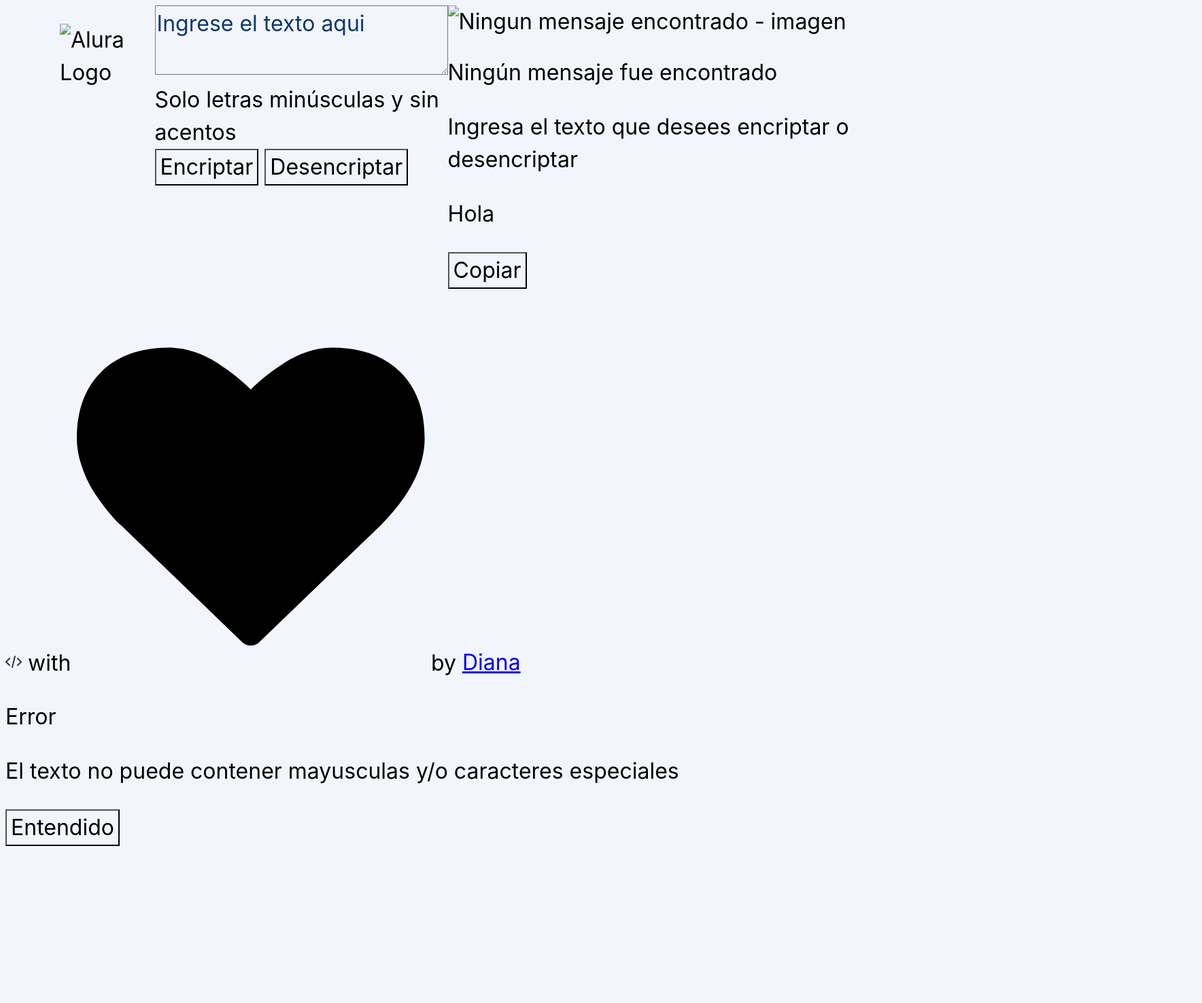
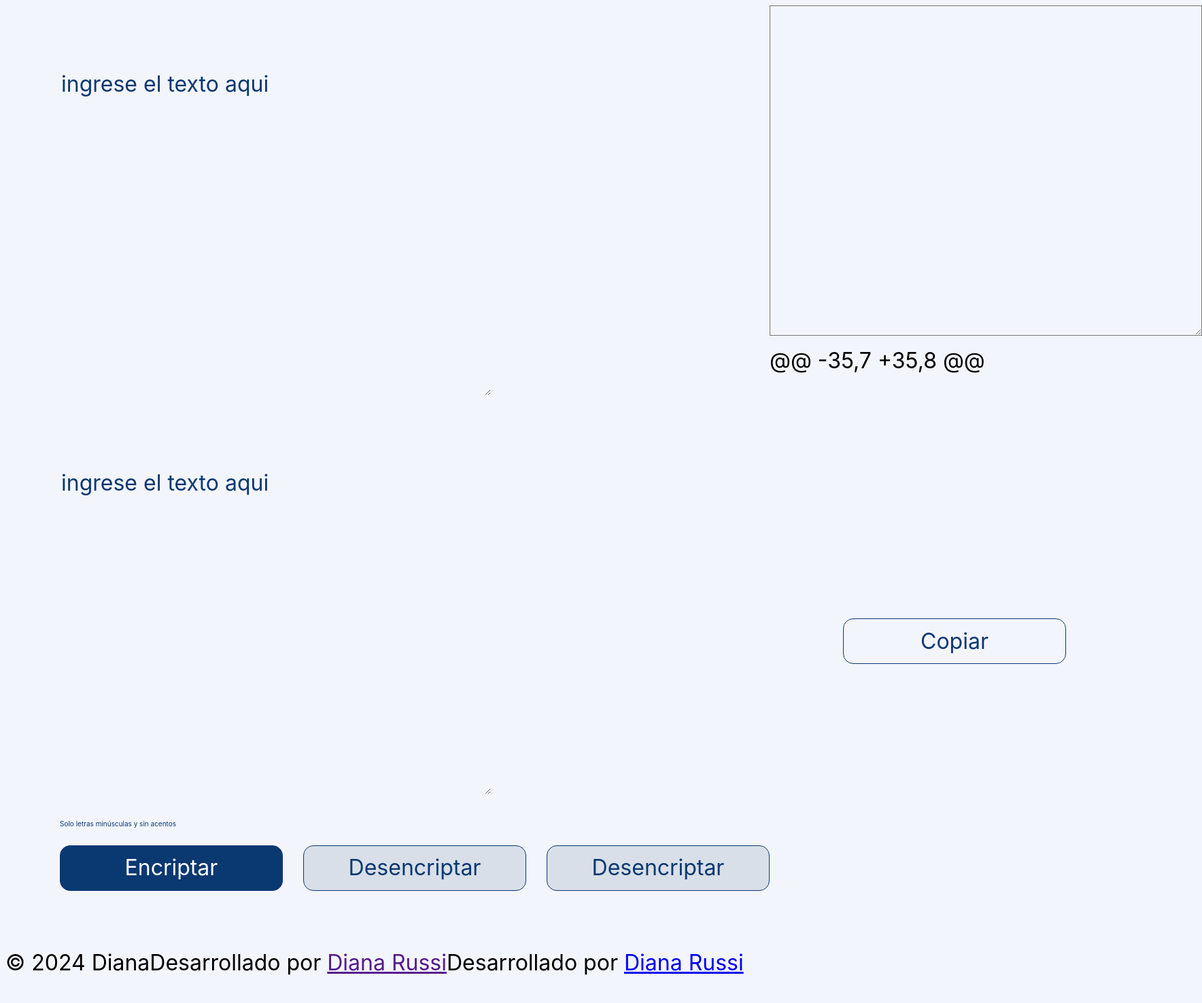
Before and after one commit to DianaRussi/encriptadorDeTexto, a plain HTML site: page index.html in a window 1280 px wide. Shown: the whole page at 68% size, 1768 px wide, since content can reach past the window. Before the commit the page ends 1253 px from the top, so only its background shows below. Drawn offline with Linux system fonts and the light colour scheme; files that its build step writes are made by us from their sources.

Commit message:
Algunos arreglos

```diff
--- a/index.html
+++ b/index.html
@@ -5,89 +5,44 @@
     <meta charset="UTF-8">
 
     <meta name="viewport" content="width=device-width, initial-scale=1.0">
-    <title>Encriptador | Oracle + Alura</title>
-    <link rel="icon" href="./favicon/favicon-32.png" sizes="32x32">
-    <link rel="icon" href="./favicon/favicon-128.png" sizes="128x128">
-    <link rel="icon" href="./favicon/favicon-180.png" sizes="180x180">
-    <link rel="icon" href="./favicon/favicon-192.png" sizes="192x192">
+    <title>Encriptador</title>
     <link rel="stylesheet" href="style.min.css">
     <link href="https://fonts.googleapis.com/css2?family=Roboto:wght@100;300;400;500;700;900&display=swap"
         rel="stylesheet">
 </head>
 
 <body>
-    <main class="main">
-        <section class="main__logo">
-            <h1 class="main__h1"><img class="main__img" src="img/logo.svg" alt="Alura Logo"></h1>
-        </section>
-        <section class="main__form">
-            <textarea class="main__textarea" name="mensaje" id="mensaje" placeholder="Ingrese el texto aqui"></textarea>
-            <div class="main__footer">
-                <div class="main__small">
-                    <small>Solo letras minúsculas y sin acentos</small>
-                </div>
-                <div class="main__buttons">
-                    <button class="main__button main__button-primary" id="encriptar">Encriptar</button>
-                    <button class="main__button main__button-secondary" id="desencriptar">Desencriptar</button>
-                </div>
+    </header>
+    <main>
+        <section>
+            <textarea class="mensajeParaEncriptarDesencriptar" cols="30" rows="10" placeholder="Ingrese el texto aqui"></textarea>
+            <textarea class="mensajeParaEncriptarDesencriptar" cols="30" rows="10"
+                placeholder="Ingrese el texto aqui"></textarea>
+            <div>
+                <h6 class="informacion">Solo letras minúsculas y sin acentos</h6>
+            </div>
+            <div class="botones">
+                <button onclick="btnEncriptar()" class="encriptar propComunes">Encriptar</button>
+                <button class="desencriptar propComunes">Desencriptar</button>
+                <button onclick="btnDesencriptar()" class="desencriptar propComunes">Desencriptar</button>
             </div>
         </section>
-        <aside class="aside">
-            <section class="aside__content" id="ningunMensaje">
-                <div class="aside__img">
-                    <img src="img/muneco.svg" alt="Ningun mensaje encontrado - imagen">
-                </div>
-                <div class="aside__text aside__none">
-                    <h2 class="aside__h2">Ningún mensaje fue encontrado</h2>
-                    <p class="aside__p">Ingresa el texto que desees encriptar o desencriptar</p>
-                </div>
-            </section>
-            <section class="aside__content aside__content-between aside__content--none" id="mensajeEncontrado">
-                <div class="aside__message">
-                    <p class="aside__encrypt" id="mensajeEncriptado">Hola</p>
-                </div>
-                <button class="aside__button bubbly-button" id="copiarMensaje">Copiar</button>
-            </section>
-        </aside>
+        <section>
+            <textarea class="mensajeEncriptado" cols="30" rows="10"></textarea>
+            <textarea class="mensajeEncriptadoDesencriptado" cols="30" rows="10"></textarea>
+            <div>
+                <button class="copiar propComunes">Copiar</button>
+            </div>
+
+            @@ -35,7 +35,8 @@
     </main>
-    <footer>
-        <h3 class="developer"><svg width="24" height="24" viewBox="0 0 24 24" fill="none"
-                xmlns="http://www.w3.org/2000/svg">
-                <g clip-path="url(#clip0)">
-                    <path fill-rule="evenodd" clip-rule="evenodd"
-                        d="M14.2425 3.02985C14.7783 3.1638 15.1041 3.70673 14.9701 4.24253L10.9701 20.2425C10.8362 20.7783 10.2933 21.1041 9.75746 20.9701C9.22167 20.8362 8.89591 20.2933 9.02986 19.7575L13.0299 3.75746C13.1638 3.22166 13.7067 2.8959 14.2425 3.02985ZM6.70711 6.29289C7.09763 6.68341 7.09763 7.31658 6.70711 7.7071L2.41421 12L6.70711 16.2929C7.09763 16.6834 7.09763 17.3166 6.70711 17.7071C6.31658 18.0976 5.68342 18.0976 5.29289 17.7071L0.292893 12.7071C-0.0976311 12.3166 -0.0976311 11.6834 0.292893 11.2929L5.29289 6.29289C5.68342 5.90236 6.31658 5.90236 6.70711 6.29289ZM17.2929 6.29289C17.6834 5.90236 18.3166 5.90236 18.7071 6.29289L23.7071 11.2929C24.0976 11.6834 24.0976 12.3166 23.7071 12.7071L18.7071 17.7071C18.3166 18.0976 17.6834 18.0976 17.2929 17.7071C16.9024 17.3166 16.9024 16.6834 17.2929 16.2929L21.5858 12L17.2929 7.7071C16.9024 7.31658 16.9024 6.68341 17.2929 6.29289Z"
-                        fill="#293644"></path>
-                </g>
-                <defs>
-                    <clipPath id="clip0">
-                        <rect width="24" height="24" fill="white"></rect>
-                    </clipPath>
-                </defs>
-            </svg> with <svg version="1.1" id="Capa_1" xmlns="http://www.w3.org/2000/svg"
-                xmlns:xlink="http://www.w3.org/1999/xlink" x="0px" y="0px" width="511.626px" height="511.627px"
-                viewBox="0 0 511.626 511.627" style="enable-background:new 0 0 511.626 511.627;" xml:space="preserve">
-                <g>
-                    <path
-                        d="M475.366,71.951c-24.175-23.606-57.575-35.404-100.215-35.404c-11.8,0-23.843,2.046-36.117,6.136 c-12.279,4.093-23.702,9.615-34.256,16.562c-10.568,6.945-19.65,13.467-27.269,19.556c-7.61,6.091-14.845,12.564-21.696,19.414 c-6.854-6.85-14.087-13.323-21.698-19.414c-7.616-6.089-16.702-12.607-27.268-19.556c-10.564-6.95-21.985-12.468-34.261-16.562 c-12.275-4.089-24.316-6.136-36.116-6.136c-42.637,0-76.039,11.801-100.211,35.404C12.087,95.552,0,128.288,0,170.162 c0,12.753,2.24,25.889,6.711,39.398c4.471,13.514,9.566,25.031,15.275,34.546c5.708,9.514,12.181,18.796,19.414,27.837 c7.233,9.042,12.519,15.27,15.846,18.699c3.33,3.422,5.948,5.899,7.851,7.419L243.25,469.937c3.427,3.429,7.614,5.144,12.562,5.144 s9.138-1.715,12.563-5.137l177.87-171.307c43.588-43.583,65.38-86.41,65.38-128.475C511.626,128.288,499.537,95.552,475.366,71.951 z">
-                    </path>
-                </g>
-            </svg> by <a href="#" target="_blank"
-                alt="Portfolio">Diana</a></h3>
+    <footer class="piePagina">
+        <p>&copy; 2024 Diana</p>
+        <p>Desarrollado por <a href="">Diana Russi</a></p>
+        </br>
+        <p>Desarrollado por <a href="https://dianarussi.github.io/encriptadorDeTexto/">Diana Russi</a></p>
     </footer>
-    <div class="modal" id="modal">
-        <div class="modal__container">
-            <div class="modal__header">
-                <h3 class="modal__title">Error</h3>
-            </div>
-            <div class="modal__body">
-                <p class="modal__p">El texto no puede contener mayusculas y/o caracteres especiales</p>
-            </div>
-            <div class="modal__footer">
-                <button class="modal__button" id="modalButton">Entendido</button>
-            </div>
-        </div>
-    </div>
-    <script src="script.js"></script>
+    <script src="./script.js"></script>
 </body>
 
 </html>
--- a/script.js
+++ b/script.js
@@ -8,37 +8,45 @@ const mensajeEncriptadoDesencriptado = document.querySelector('.mensajeEncriptad
  * La letra "o" es convertida para "ober"
  * La letra "u" es convertida para "ufat" */
 
-function btnEncriptar(){
+function btnEncriptar() {
     const textoEncriptado = encriptar(mensajeParaEncriptarDesencriptar.value);
     mensajeEncriptadoDesencriptado.value = textoEncriptado;
     mensajeParaEncriptarDesencriptar.value = "";
     mensajeEncriptadoDesencriptado.style.backgroundImage = 'none';
 }
 
-function encriptar(stringEncriptado){
-    let llavesEncriptacion =[["e","enter"],["i","imes"],["a","ai"],["o","ober"],["u","ufat"]];
+function encriptar(stringEncriptado) {
+    let llavesEncriptacion = [["e", "enter"], ["i", "imes"], ["a", "ai"], ["o", "ober"], ["u", "ufat"]];
     stringEncriptado = stringEncriptado.toLowerCase();
     for (let i = 0; i < llavesEncriptacion.length; i++) {
-        if(stringEncriptado.includes(llavesEncriptacion[i][0])){
+        if (stringEncriptado.includes(llavesEncriptacion[i][0])) {
             stringEncriptado = stringEncriptado.replaceAll(llavesEncriptacion[i][0], llavesEncriptacion[i][1]);
         }
     }
     return stringEncriptado;
 }
 
-function btnDesencriptar(){
+function btnDesencriptar() {
     const textoDesencriptado = desencriptar(mensajeParaEncriptarDesencriptar.value);
     mensajeEncriptadoDesencriptado.value = textoDesencriptado;
     mensajeParaEncriptarDesencriptar.value = "";
+    mensajeEncriptadoDesencriptado.style.backgroundImage = 'none';
 }
 
-function desencriptar(stringDesencriptado){
-    let llavesEncriptacion =[["e","enter"],["i","imes"],["a","ai"],["o","ober"],["u","ufat"]];
+function desencriptar(stringDesencriptado) {
+    let llavesEncriptacion = [["e", "enter"], ["i", "imes"], ["a", "ai"], ["o", "ober"], ["u", "ufat"]];
     stringDesencriptado = stringDesencriptado.toLowerCase();
     for (let i = 0; i < llavesEncriptacion.length; i++) {
-        if(stringDesencriptado.includes(llavesEncriptacion[i][1])){
+        if (stringDesencriptado.includes(llavesEncriptacion[i][1])) {
             stringDesencriptado = stringDesencriptado.replaceAll(llavesEncriptacion[i][1], llavesEncriptacion[i][0]);
         }
     }
     return stringDesencriptado;
 }
+
+function copiar() {
+    mensajeEncriptadoDesencriptado.select();
+    navigator.clipboard.writeText(mensajeEncriptadoDesencriptado.value)
+    mensajeEncriptadoDesencriptado.value = "";
+    alert('El texto se copio en el portapapeles');
+}
```
